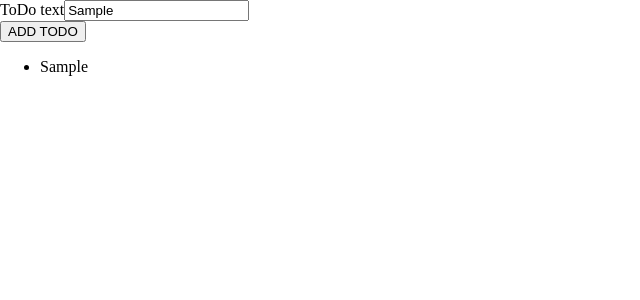
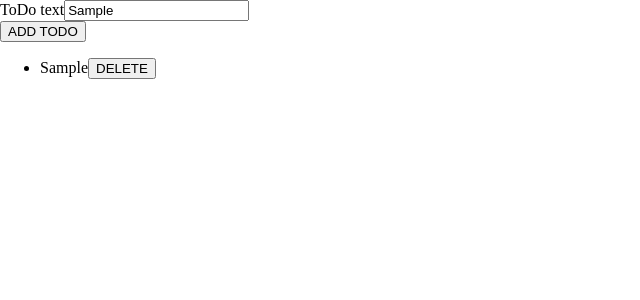
Before and after one commit to AbyssWalker1990/react-typescript-learn, a React (Create React App) app: page / in a window 1280 px wide. Both pictures are taken after typing "Sample" into the empty fields and a click on the button "ADD TODO". Shown: the top 300 px of the page, without its empty margins (0-640 px from the left). Built offline with nearby package versions, Linux system fonts and the light colour scheme.

Commit message:
added deleteHandler and changed generation of nique id by adding uuid library

```diff
--- a/package.json
+++ b/package.json
@@ -10,10 +10,12 @@
     "@types/node": "^16.18.14",
     "@types/react": "^18.0.28",
     "@types/react-dom": "^18.0.11",
+    "@types/uuid": "^9.0.1",
     "react": "^18.2.0",
     "react-dom": "^18.2.0",
     "react-scripts": "5.0.1",
     "typescript": "^4.9.5",
+    "uuid": "^9.0.0",
     "web-vitals": "^2.1.4"
   },
   "scripts": {
--- a/src/App.tsx
+++ b/src/App.tsx
@@ -2,18 +2,32 @@ import React , { useState } from 'react';
 import ToDoList from './components/ToDoList';
 import NewToDo from './components/NewToDo';
 import { Todo } from './todo.models'
+import { v4 as uuidv4 } from 'uuid'
 
 const App: React.FC = () =>  {
   const [todos, setTodos] = useState<Todo[]>([])
 
   const todoAddHandler = (text: string) => {
-    setTodos(prevTodos => [...prevTodos, {id: Math.random.toString(), text: text}])
+    setTodos(prevTodos => [...prevTodos, {id: genId(), text: text}])
+    todos.map(todo => {
+      console.log(todo.id)
+    })
+  }
+
+  const genId = () => {
+    return uuidv4()
+  }
+
+  const todoDeleteHandler = (todoId: string) => {
+    setTodos(prevTodos => {
+      return prevTodos.filter(todo => todo.id !== todoId)
+    })
   }
 
   return (
     <div className="App">
       <NewToDo onAddTodo={todoAddHandler} />
-      <ToDoList items={todos}/>
+      <ToDoList items={todos} onDeleteTodo={todoDeleteHandler}/>
     </div>
   );
 }
--- a/src/components/ToDoList.tsx
+++ b/src/components/ToDoList.tsx
@@ -2,14 +2,17 @@ import React from 'react'
 
 interface ToDoListProps {
   items: {id: string, text: string}[]
+  onDeleteTodo: (id: string) => void
 }
 
 const ToDoList: React.FC<ToDoListProps> = props => {
-    const todos = [{id: 't1', text: 'Finish the course'}]
   return (
     <ul>
       {props.items.map(todo => (
-      <li key={todo.id}>{todo.text}</li>
+      <li key={todo.id}>
+        <span>{todo.text}</span>
+        <button onClick={props.onDeleteTodo.bind(null, todo.id)}>DELETE</button>
+      </li>
       ))}
   </ul>
   )
```
Also changed, not shown: time.txt, 1 other file (tests, documents, lock files or other folders).
